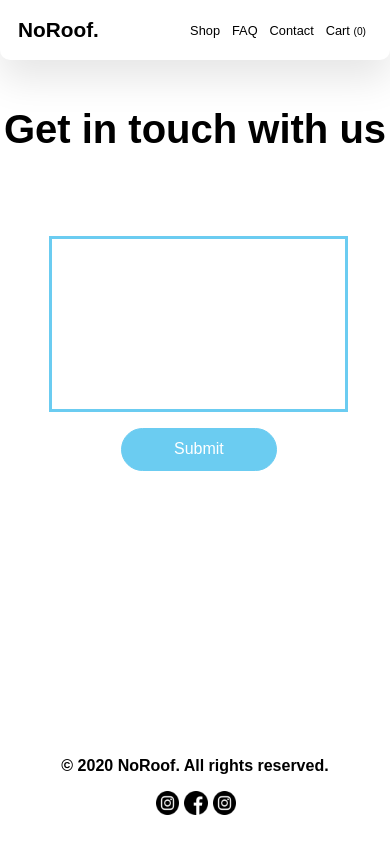
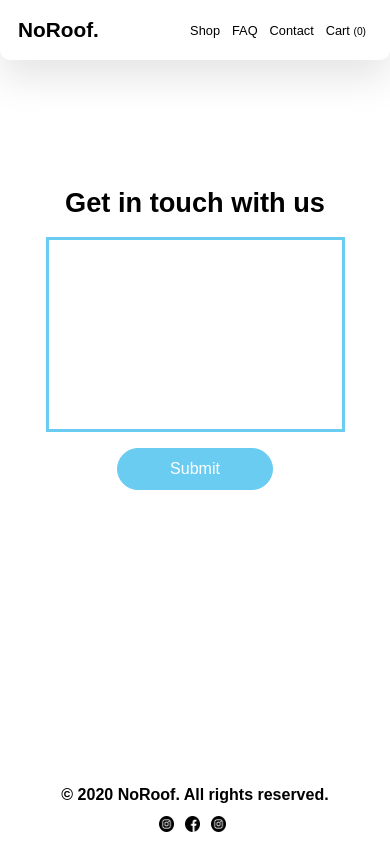
Before and after one commit to karolissim/NoRoofReact, a React (Create React App) app: page /contact in a window 390 px wide. Built offline with nearby package versions, Linux system fonts and the light colour scheme; no server answers.

Commit message:
fix contact us page css

```diff
--- a/src/components/Contact/Contact.css
+++ b/src/components/Contact/Contact.css
@@ -2,8 +2,8 @@
     display: flex;
     text-align: center;
     justify-content: center;
-    margin: 30vh 0 0 0;
-    height: 100%;
+    align-items: center;
+    height: 100vh;
   }
 
   .form {
@@ -24,7 +24,7 @@
     outline: none;
     resize: none;
     overflow: auto;
-    border-color: rgb(107,204,241);
+    border-color: rgb(107, 204, 241);
     border-width: 3px;
     padding: 10px;
     font-family: Tahoma, sans-serif;
@@ -34,16 +34,16 @@
     justify-self: center;
     margin-top: 1rem;
     width: 20vw;
-    background-color:rgb(107,204,241);
-    border-radius:25px;
-    border:1px solid rgb(107,204,241);
-    display:inline-block;
-    cursor:pointer;
-    color:#ffffff;
-    font-family:Arial;
-    font-size:1rem;
-    padding:1rem 2.5rem;
-    text-decoration:none;
+    background-color: rgb(107, 204, 241);
+    border-radius: 25px;
+    border: 1px solid rgb(107, 204, 241);
+    display: inline-block;
+    cursor: pointer;
+    color: #ffffff;
+    font-family: Arial;
+    font-size: 1rem;
+    padding: 1rem 2.5rem;
+    text-decoration: none;
     text-align: center;
     -webkit-appearance: none;
     -moz-appearance: none;
@@ -54,7 +54,7 @@
   }
 
   .social-media {
-    position: absolute;
+    position: fixed;
     bottom: 0;
     align-items: center;
     text-align: center;
@@ -67,59 +67,59 @@
     justify-content: space-around;
     align-items: center;
     margin: auto;
-    padding-bottom: 3vh;
+    padding-bottom: 1vh;
   }
 
   .media-links a img {
     width: 2vw;
   }
 
-@media only screen and (max-width: 1024px){
-    .contact-screen {
-      margin-top: 80px;
-    }
-
-    .form {
-        width: auto;
-        margin-top: 10vh;
-        padding-left: 2vw;
-    }
-
-    .message-form input {
-        -webkit-appearance: none;
-        -moz-appearance: none;
-    }
-
+  @media only screen and (max-width: 1024px) {
     .submit-button {
       padding: 0.7rem 0;
       width: 40vw;
     }
-
     .message-form textarea {
       width: 70vw;
       margin: 0 !important;
     }
-
+    .social-media h3 {
+      margin: 6px 0;
+    }
     .media-links {
       width: 20vw;
+      margin-top: 12px;
+    }
+    .media-links a img {
+      width: 4vw;
+      margin-right: 5px;
+    }
   }
 
-    .media-links a img{
-        width: 6vw;
-        margin-right: 5px;
+  @media only screen and (max-width: 700px) {
+    .contact-screen {
+      margin-top: 20vh;
+      height: 100%;
     }
-
-    .social-media h3 {
-      margin-top: 15vh;
+    .message-form h1 {
+      font-size: 1.7rem;
+    }
+    .message-form textarea {
+      height: 20vh;
     }
   }
 
   @media only screen and (max-width: 1024px) and (orientation: landscape) {
-  .social-media {
-    position: relative;
-  }
-
     .contact-screen {
       flex-direction: column;
     }
   }
+
+  @media only screen and (max-width: 900px) and (orientation: landscape) {
+    .social-media {
+      display: none;
+    }
+    .message-form textarea {
+      height: 30vh;
+    }
+  }
```
Also changed, not shown: 1 other file (tests, documents, lock files or other folders). Lines whose indentation alone changed are shown as unchanged.
